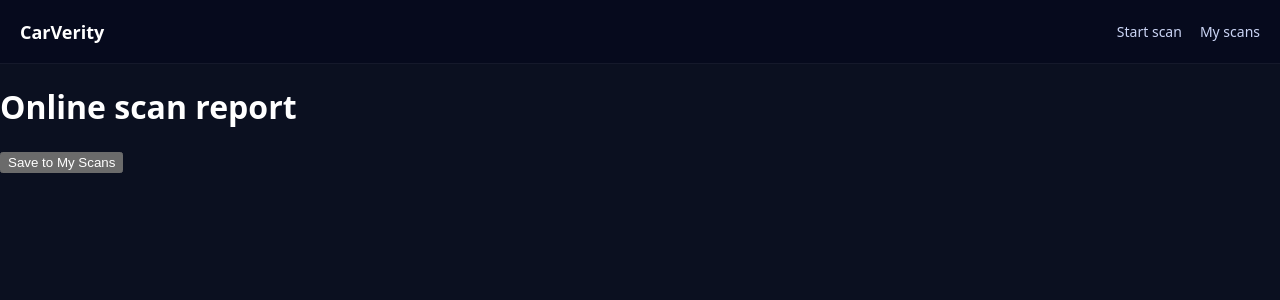
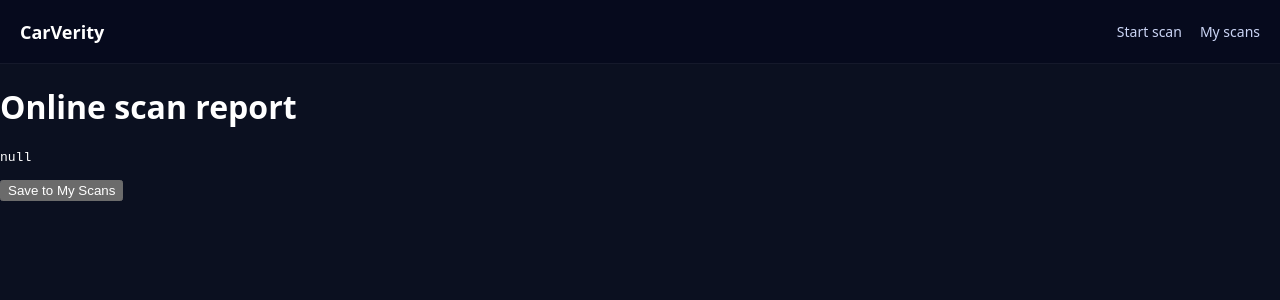
Before and after one commit to jeremy-swallow/carverity-clean, a React (Vite) app: page /scan/online/report in a window 1280 px wide. Shown: the top 300 px of the page. Built offline with nearby package versions, Linux system fonts and the light colour scheme; no server answers.

Commit message:
feat: load saved scan when scan_id is present

```diff
--- a/src/pages/OnlineReport.tsx
+++ b/src/pages/OnlineReport.tsx
@@ -1,68 +1,98 @@
 import { useNavigate } from "react-router-dom";
-import { useState } from "react";
+import { useEffect, useState } from "react";
 import { supabase } from "../supabaseClient";
-import { getCurrentUser, signInWithMagicLink } from "../supabaseAuth";
+import { getCurrentUser } from "../supabaseAuth";
 
 export default function OnlineReport() {
   const navigate = useNavigate();
-  const [saving, setSaving] = useState(false);
 
-  function generateScanId() {
-    return crypto.randomUUID();
+  const [loading, setLoading] = useState(true);
+  const [report, setReport] = useState<any>(null);
+  const [scanId, setScanId] = useState<string | null>(null);
+
+  // 🔎 Detect scan_id in URL
+  useEffect(() => {
+    const params = new URLSearchParams(window.location.search);
+    const id = params.get("scan_id");
+    if (id) {
+      setScanId(id);
+      fetchSavedScan(id);
+    } else {
+      setLoading(false);
     }
+  }, []);
 
-  async function handleSaveScan() {
-    try {
-      setSaving(true);
+  // 🟡 Load existing saved scan from Supabase
+  async function fetchSavedScan(id: string) {
+    setLoading(true);
 
-      // Ensure user is logged in
     const user = await getCurrentUser();
-
     if (!user) {
-        const email = window.prompt("Enter your email to save your scan:");
-        if (!email) return;
-
-        await signInWithMagicLink(
-          email,
-          `${window.location.origin}/my-scans`
-        );
-
-        alert("Check your email to continue.");
+      navigate("/auth-link-expired");
       return;
     }
 
-      const scan_id = generateScanId();
+    const { data, error } = await supabase
+      .from("scans")
+      .select("*")
+      .eq("scan_id", id)
+      .eq("user_id", user.id)
+      .single();
+
+    if (error) {
+      console.error("Load scan error:", error);
+    } else {
+      setReport(data?.report || {});
+    }
+
+    setLoading(false);
+  }
+
+  // 💾 Save NEW scan
+  async function saveScan() {
+    const user = await getCurrentUser();
+    if (!user) {
+      alert("Your login session expired. Please sign in again.");
+      navigate("/auth-link-expired");
+      return;
+    }
+
+    const newId = crypto.randomUUID();
 
     const { error } = await supabase.from("scans").insert({
-        scan_id,
       user_id: user.id,
+      scan_id: newId,
+      plan: "online",
       scan_type: "online",
-        plan: "free",
-        report: {
-          source: "online-report-v1"
-        }
+      report: report || {}
     });
 
-      if (error) throw error;
+    if (error) {
+      console.error("Save error:", error);
+      alert("There was a problem saving your scan.");
+      return;
+    }
 
-      alert("Saved to My Scans!");
     navigate("/my-scans");
-
-    } catch (err: any) {
-      console.error("Save scan error:", err?.message || err);
-      alert("There was a problem saving your scan.");
-    } finally {
-      setSaving(false);
-    }
   }
 
   return (
-    <div className="page-wrap">
+    <div>
       <h1>Online scan report</h1>
 
-      <button onClick={handleSaveScan} disabled={saving}>
-        {saving ? "Saving..." : "Save to My Scans"}
+      {loading && <p>Loading…</p>}
+
+      {!loading && (
+        <>
+          <pre>{JSON.stringify(report, null, 2)}</pre>
+
+          {!scanId && (
+            <button onClick={saveScan}>
+              Save to My Scans
             </button>
+          )}
+        </>
+      )}
     </div>
   );
 }
```
Lines whose indentation alone changed are shown as unchanged.
